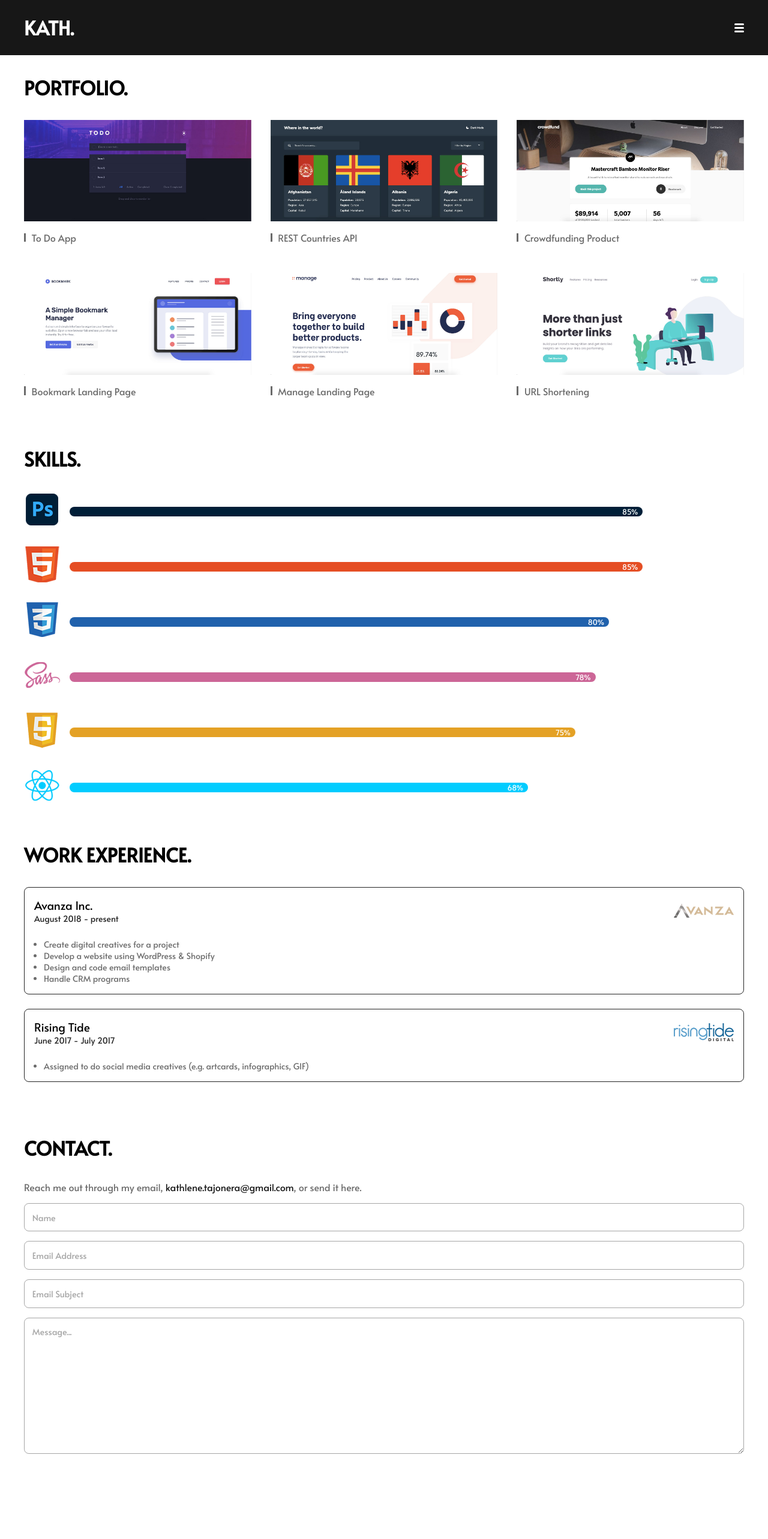
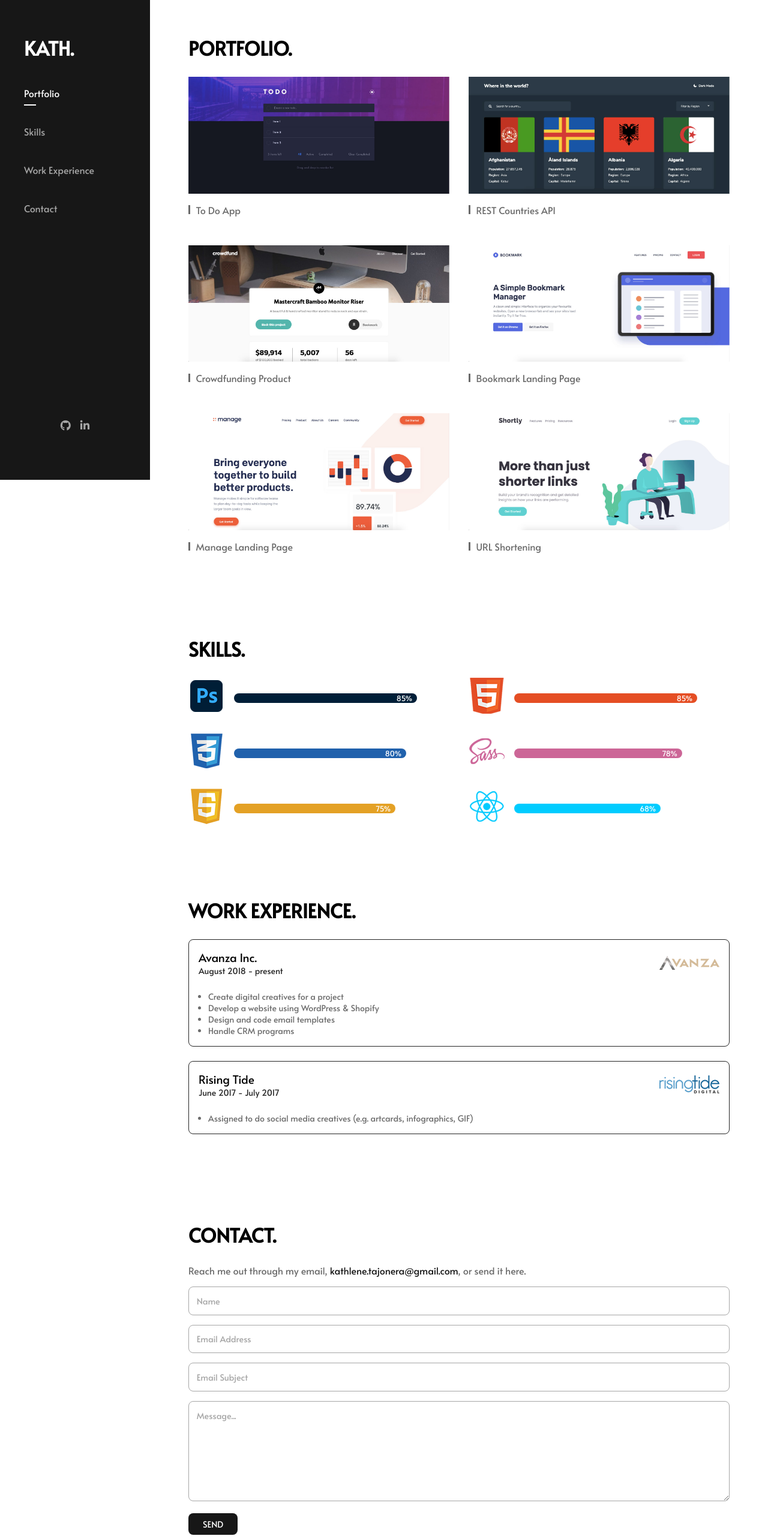
Before and after one commit to kathlenetajonera/portfolio, a React (Create React App) app: page / in a window 1280 px wide. Shown: the top 2566 px of the page at 60% size. Before the commit the page ends 2476 px from the top, so only its background shows below. Built offline with nearby package versions, Linux system fonts and the light colour scheme.

Commit message:
desktop ui and scroll animation

```diff
--- a/package.json
+++ b/package.json
@@ -10,6 +10,7 @@
     "react": "^17.0.2",
     "react-dom": "^17.0.2",
     "react-scripts": "4.0.3",
+    "react-scroll": "^1.8.2",
     "web-vitals": "^1.1.1"
   },
   "scripts": {
--- a/src/App.js
+++ b/src/App.js
@@ -1,16 +1,18 @@
+import { useState } from "react";
 import "./styles/styles.css";
 import Header from "./components/Header";
-import { useState } from "react";
 import MainContent from "./components/MainContent";
+import Nav from "./components/Nav";
 
 function App() {
   const [isMenuOpen, setIsMenuOpen] = useState(false);
 
   return (
-    <>
+    <div className="grid grid--layout">
       <Header isMenuOpen={isMenuOpen} setIsMenuOpen={setIsMenuOpen} />
-      <MainContent isMenuOpen={isMenuOpen} />
-    </>
+      <Nav isMenuOpen={isMenuOpen} />
+      <MainContent />
+    </div>
   );
 }
 
--- a/src/components/MainContent.js
+++ b/src/components/MainContent.js
@@ -1,13 +1,11 @@
-import Contact from "./contact/Contact";
-import Nav from "./Nav";
 import Portfolio from "./portfolio/Portfolio";
 import Skills from "./skills/Skills";
 import WorkExperience from "./work/WorkExperience";
+import Contact from "./contact/Contact";
 
-const MainContent = ({ isMenuOpen }) => {
+const MainContent = () => {
     return (
-        <div className="grid">
-            <Nav isMenuOpen={isMenuOpen} />
+        <div className="main-content">
             <Portfolio />
             <Skills />
             <WorkExperience />
--- a/src/components/Nav.js
+++ b/src/components/Nav.js
@@ -1,13 +1,57 @@
+import { Link } from "react-scroll";
+import useResize from "./hooks/useResize";
+
 const Nav = ({ isMenuOpen }) => {
+    const { windowWidth } = useResize();
+
+
     return (
         <nav className={`nav ${isMenuOpen && `nav--active`}`}>
             <h1 className="nav__logo">KATH.</h1>
 
             <ul className="nav__menu">
-                <li className="nav__item nav__item--active">Portfolio</li>
-                <li className="nav__item">Skills</li>
-                <li className="nav__item">Work Experience</li>
-                <li className="nav__item">Contact</li>
+                <Link
+                    to="portfolio"
+                    className="nav__item"
+                    activeClass="nav__item--active"
+                    smooth={true}
+                    spy={true}
+                >
+                    Portfolio
+                </Link>
+
+                <Link
+                    to="skills"
+                    className="nav__item"
+                    activeClass="nav__item--active"
+                    smooth={true}
+                    spy={true}
+                    offset={windowWidth < 1024 ? -80 : 0}
+                >
+                    Skills
+                </Link>
+
+                <Link
+                    to="work"
+                    className="nav__item"
+                    activeClass="nav__item--active"
+                    smooth={true}
+                    spy={true}
+                    offset={-200}
+                >
+                    Work Experience
+                </Link>
+
+                <Link
+                    to="contact"
+                    className="nav__item"
+                    activeClass="nav__item--active"
+                    smooth={true}
+                    spy={true}
+                    // offset={-200}
+                >
+                    Contact
+                </Link>
             </ul>
 
             <div className="nav__icons">
--- a/src/components/contact/Contact.js
+++ b/src/components/contact/Contact.js
@@ -1,13 +1,16 @@
+import { Element } from "react-scroll";
 import Container from "../wrapper/Container";
 import ContactForm from "./ContactForm";
 
 const Contact = () => {
     return (
-        <Container title="CONTACT.">
-            <p className="contact__text">Reach me out through my email, <span className="contact__text--emphasis">kathlene.tajonera@gmail.com</span>, or send it here.</p>
+        <Element name="contact">
+            <Container title="CONTACT.">
+                <p className="contact__text">Reach me out through my email, <span className="contact__text--emphasis">kathlene.tajonera@gmail.com</span>, or send it here.</p>
 
-            <ContactForm />
-        </Container>
+                <ContactForm />
+            </Container>
+        </Element>
     );
 }
 
--- a/src/components/contact/ContactForm.js
+++ b/src/components/contact/ContactForm.js
@@ -1,7 +1,6 @@
 const ContactForm = () => {
     return (
         <form className="form">
-            <div className="form__wrapper">
             <div className="form__group">
                 <input
                     type="text"
@@ -26,18 +25,15 @@ const ContactForm = () => {
                     name="subject"
                 />
             </div>
-            </div>
-
-            <div className="form__wrapper">
             <textarea
                 className="form__field"
                 cols="30"
-                    rows="10"
+                rows="7"
                 placeholder="Message..."
                 name="message"
             />
-            </div>
 
+            <button className="button">SEND</button>
         </form>
     );
 }
--- /dev/null
+++ b/src/components/hooks/useResize.js
@@ -0,0 +1,19 @@
+import { useEffect, useState } from "react";
+
+const useResize = () => {
+    const [windowWidth, setWindowWidth] = useState(window.innerWidth);
+
+    useEffect(() => {
+        const resizeListener = () => {
+            setWindowWidth(window.innerWidth)
+        }
+
+        window.addEventListener("resize", resizeListener);
+
+        return () => window.removeEventListener("resize", resizeListener);
+    })
+
+    return { windowWidth }
+}
+
+export default useResize;
--- a/src/components/portfolio/Portfolio.js
+++ b/src/components/portfolio/Portfolio.js
@@ -1,9 +1,11 @@
+import { Element } from "react-scroll";
 import { ProjectList } from "./ProjectList";
 import PortfolioCard from "./PortfolioCard";
 import Container from "../wrapper/Container";
 
 const Portfolio = () => {
     return (
+        <Element name="portfolio">
             <Container title="PORTFOLIO.">
                 <div className="grid grid--portfolio">
                     {ProjectList.map(project => (
@@ -17,6 +19,7 @@ const Portfolio = () => {
                     ))}
                 </div>
             </Container>
+        </Element>
     );
 }
 
--- a/src/components/skills/Skills.js
+++ b/src/components/skills/Skills.js
@@ -1,9 +1,11 @@
-import Container from "../wrapper/Container";
+import { Element } from "react-scroll";
 import { SkillsList } from "./SkillsList";
 import SkillBar from "./SkillIBar";
+import Container from "../wrapper/Container";
 
 const Skills = () => {
     return (
+        <Element name="skills">
             <Container title="SKILLS.">
                 <div className="grid grid--skills">
                     { SkillsList.map(skill => (
@@ -17,6 +19,7 @@ const Skills = () => {
                     ))}
                 </div>
             </Container>
+        </Element>
     );
 }
 
--- a/src/components/work/WorkExperience.js
+++ b/src/components/work/WorkExperience.js
@@ -1,9 +1,11 @@
+import { Element } from "react-scroll";
 import { WorkExperienceList } from "./WorkExperienceList";
 import WorkCard from "./WorkCard";
 import Container from "../wrapper/Container";
 
 const WorkExperience = () => {
     return (
+        <Element name="work">
             <Container title="WORK EXPERIENCE.">
                 { WorkExperienceList.map(work => (
                     <WorkCard
@@ -15,6 +17,7 @@ const WorkExperience = () => {
                     />
                 )) }
             </Container>
+        </Element>
     );
 }
 
--- a/src/styles/styles.css
+++ b/src/styles/styles.css
@@ -69,8 +69,14 @@ body {
   @media (min-width: 48rem) {
     .header {
       padding: 1.5rem 2.5rem; } }
+  @media (min-width: 64rem) {
+    .header {
+      padding-top: 4rem; } }
   .header__toggle {
     cursor: pointer; }
+    @media (min-width: 64rem) {
+      .header__toggle {
+        display: none; } }
     .header__toggle--active .header__burger--first {
       transform: rotate(45deg); }
     .header__toggle--active .header__burger--mid {
@@ -93,21 +99,31 @@ body {
 .logo {
   font-family: "Alata", sans-serif;
   color: white;
-  margin: 0; }
+  margin: 0;
+  line-height: 100%; }
 
 .nav {
   background-color: rgba(0, 0, 0, 0.856);
   padding: 2rem 0 8rem;
-  height: calc(100vh - 92px);
   display: flex;
   flex-direction: column;
   justify-content: space-between;
   position: fixed;
+  top: 80px;
+  bottom: 0;
   width: 100%;
   transform: translateX(-100%);
   opacity: 0;
   transition: .2s ease-out;
   z-index: 5; }
+  @media (min-width: 64rem) {
+    .nav {
+      padding: 2rem 2.5rem 5rem;
+      transform: translateX(0);
+      opacity: 1;
+      grid-area: sidebar;
+      width: 250px;
+      background-color: #171717; } }
   .nav--active {
     transform: translateX(0);
     opacity: 1; }
@@ -118,7 +134,11 @@ body {
     padding: 0;
     text-align: center;
     width: 100%; }
+    @media (min-width: 64rem) {
+      .nav__menu {
+        text-align: left; } }
   .nav__item {
+    display: block;
     font-family: "Alata", sans-serif;
     color: #a6a6a6;
     padding: 1rem 0;
@@ -133,6 +153,9 @@ body {
       transform: scaleX(0);
       transform-origin: left;
       transition: .2s ease; }
+      @media (min-width: 64rem) {
+        .nav__item::after {
+          margin: .5rem 0 0; } }
     .nav__item:hover, .nav__item--active {
       color: white; }
       .nav__item:hover::after, .nav__item--active::after {
@@ -148,18 +171,28 @@ body {
   padding: 2rem 1.5rem; }
   @media (min-width: 48rem) {
     .container {
-      padding: 2rem 2.5rem; } }
+      padding: 4rem; } }
   .container__title {
     font-family: "Alata", sans-serif;
-    margin: 0 0 2rem; }
+    margin: 0 0 2rem;
+    line-height: 100%; }
+
+@media (min-width: 64rem) {
+  .main-content {
+    grid-area: main; } }
 
 .grid {
   display: grid; }
+  @media (min-width: 64rem) {
+    .grid--layout {
+      grid-template-columns: 250px 1fr;
+      grid-template-areas: "header main" "sidebar main"; } }
   .grid--portfolio {
     grid-template-columns: repeat(auto-fit, minmax(300px, 1fr));
     grid-gap: 2rem; }
   .grid--skills {
-    grid-gap: 2rem; }
+    grid-gap: 2rem;
+    grid-template-columns: repeat(auto-fit, minmax(400px, 1fr)); }
 
 .skill {
   display: flex;
@@ -243,3 +276,19 @@ body {
   .form__field::placeholder {
     font-family: "Alata", sans-serif;
     color: #a6a6a6; }
+
+.button {
+  outline: none;
+  border: none;
+  background-color: #171717;
+  color: white;
+  padding: .5rem 1.5rem;
+  font-family: "Alata", sans-serif;
+  font-size: .9rem;
+  border-radius: .5rem;
+  transition: .2s ease-out;
+  cursor: pointer; }
+  .button:hover {
+    color: #171717;
+    box-shadow: 0 0 0 2px #171717;
+    background-color: transparent; }
--- a/src/styles/styles.scss
+++ b/src/styles/styles.scss
@@ -28,8 +28,16 @@ body {
         padding: 1.5rem 2.5rem;
     }
 
+    @include media-query(desktop-sm) {
+        padding-top: 4rem;
+    }
+
     &__toggle {
         cursor: pointer;
+
+        @include media-query(desktop-sm) {
+            display: none;
+        }
 
         &--active {
             #{ $header }__burger--first {
@@ -71,21 +79,33 @@ body {
     font-family: $fontFamily;
     color: $white;
     margin: 0;
+    line-height: 100%;
 }
 
 .nav {
     background-color: $lighterBlack;
     padding: 2rem 0 8rem;
-    height: calc(100vh - 92px);
+    // height: calc(100vh - 92px);
     display: flex;
     flex-direction: column;
     justify-content: space-between;
     position: fixed;
+    top: 80px; //92px
+    bottom: 0;
     width: 100%;
     transform: translateX(-100%);
     opacity: 0;
     transition: .2s ease-out;
     z-index: 5;
+
+    @include media-query(desktop-sm) {
+        padding: 2rem 2.5rem 5rem;
+        transform: translateX(0);
+        opacity: 1;
+        grid-area: sidebar;
+        width: 250px;
+        background-color: $black;
+    }
 
     &--active {
         transform: translateX(0);
@@ -101,9 +121,14 @@ body {
         padding: 0;
         text-align: center;
         width: 100%;
+
+        @include media-query(desktop-sm) {
+            text-align: left;
+        }
     }
 
     &__item {
+        display: block;
         font-family: $fontFamily;
         color: $lightGray;
         padding: 1rem 0;
@@ -119,6 +144,10 @@ body {
             transform: scaleX(0);
             transform-origin: left;
             transition: .2s ease;
+
+            @include media-query(desktop-sm) {
+                margin: .5rem 0 0;
+            }
         }
 
         &:hover, &--active {
@@ -145,17 +174,33 @@ body {
     padding: 2rem 1.5rem;
 
     @include media-query(tablet) {
-        padding: 2rem 2.5rem;
+        padding: 4rem;
     }
 
     &__title {
         font-family: $fontFamily;
         margin: 0 0 2rem;
+        line-height: 100%;
+    }
+}
+
+.main-content {
+    @include media-query(desktop-sm) {
+        grid-area: main;
     }
 }
 
 .grid {
     display: grid;
+
+    &--layout {
+        @include media-query(desktop-sm) {
+            grid-template-columns: 250px 1fr;
+            grid-template-areas:
+            "header main"
+            "sidebar main";
+        }
+    }
 
     &--portfolio {
         grid-template-columns: repeat(auto-fit, minmax(300px, 1fr));
@@ -164,6 +209,7 @@ body {
 
     &--skills {
         grid-gap: 2rem;
+        grid-template-columns: repeat(auto-fit, minmax(400px, 1fr));
     }
 }
 
@@ -291,3 +337,22 @@ body {
         }
     }
 }
+
+.button {
+    outline: none;
+    border: none;
+    background-color: $black;
+    color: $white;
+    padding: .5rem 1.5rem;
+    font-family: $fontFamily;
+    font-size: .9rem;
+    border-radius: .5rem;
+    transition: .2s ease-out;
+    cursor: pointer;
+
+    &:hover {
+        color: $black;
+        box-shadow: 0 0 0 2px $black;
+        background-color: transparent;
+    }
+}
```
Also changed, not shown: 1 other file (tests, documents, lock files or other folders). Lines whose indentation alone changed are shown as unchanged.
